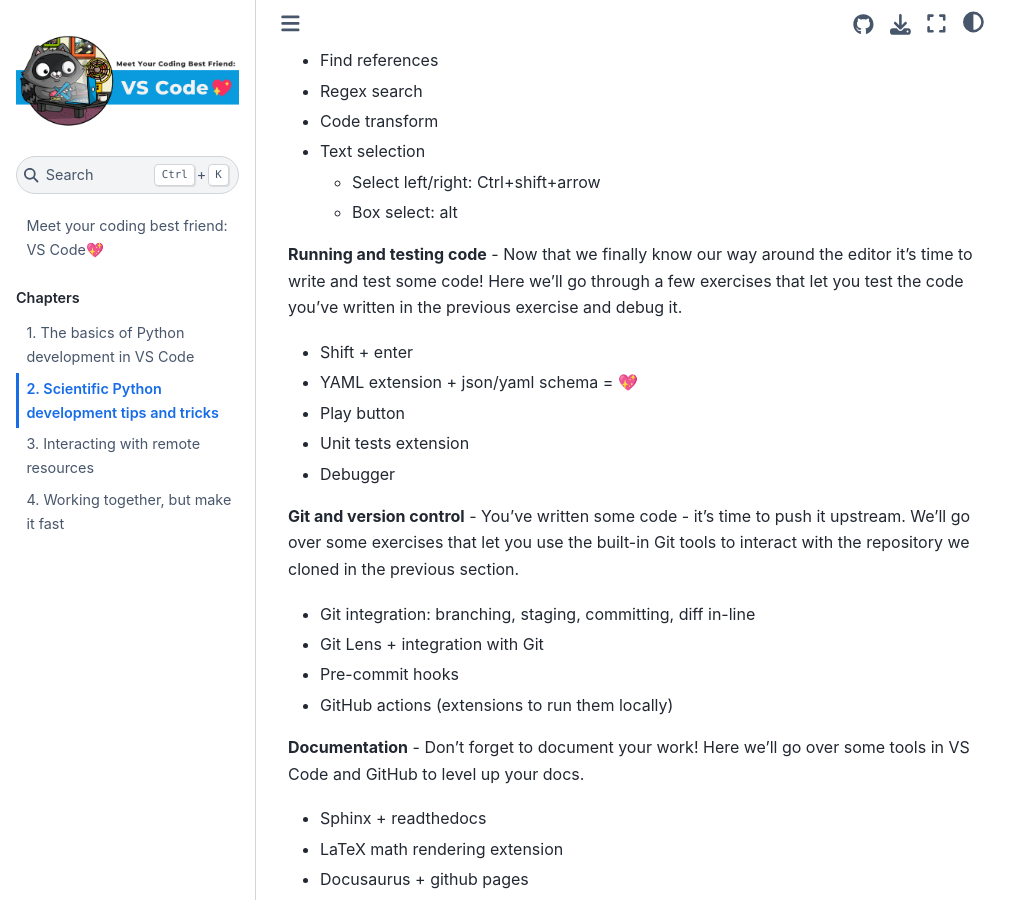
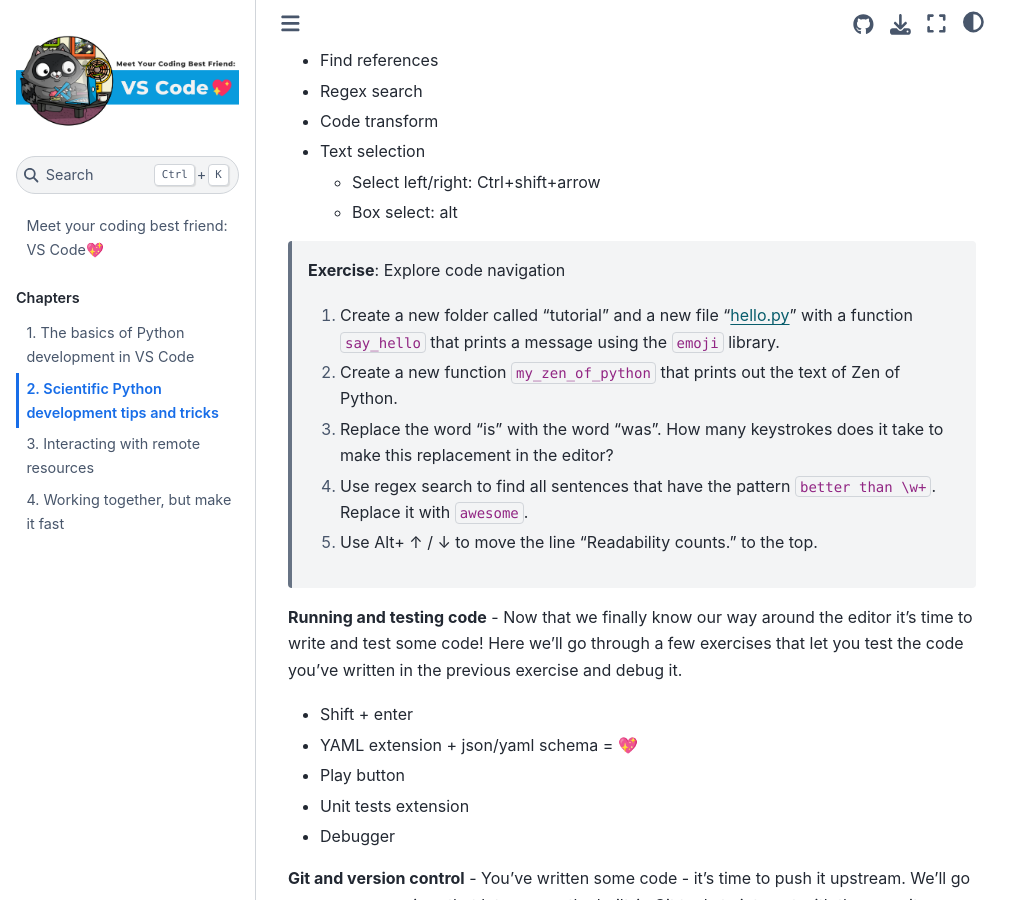
Before and after one commit to crazy4pi314/scipy-vscode-tutorial, a Jupyter Book: the page built from 2-devtips.md, in a window 1280 px wide and 900 px high, scrolled down 300 px. Shown: the whole window, without its empty margins (0-1031 px from the left). Built offline with Jupyter Book 1.0.4 settings and Sphinx 7.4.7 and the Sphinx Book theme 1.1.4, drawn with Linux system fonts in a browser that asks for light colours.

Commit message:
add code editing exercise

```diff
--- a/2-devtips.md
+++ b/2-devtips.md
@@ -12,6 +12,14 @@
 - Text selection
   - Select left/right: Ctrl+shift+arrow
   - Box select: alt
+
+> **Exercise**: Explore code navigation
+>
+> 1. Create a new folder called "tutorial" and a new file "hello.py" with a function `say_hello` that prints a message using the `emoji` library.
+> 2. Create a new function `my_zen_of_python` that prints out the text of Zen of Python.
+> 3. Replace the word "is" with the word "was". How many keystrokes does it take to make this replacement in the editor?
+> 4. Use regex search to find all sentences that have the pattern `better than \w+`. Replace it with `awesome`.
+> 5. Use Alt+ ↑ / ↓ to move the line "Readability counts." to the top.
 
 **Running and testing code** - Now that we finally know our way around the editor it’s time to write and test some code! Here we’ll go through a few exercises that let you test the code you’ve written in the previous exercise and debug it.
 
```
